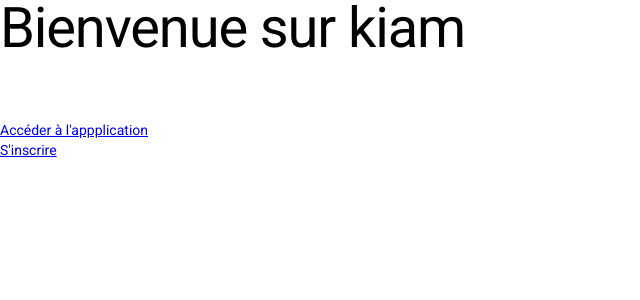
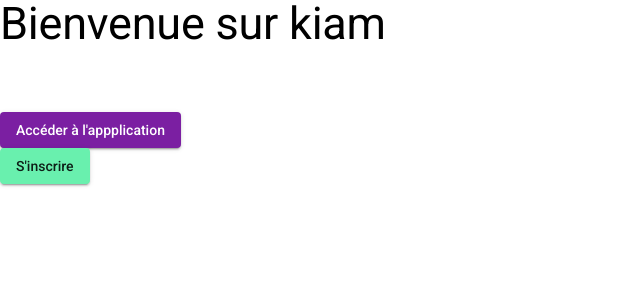
Before and after one commit to trendev/kiam-welcome, an Angular app: page / in a window 1280 px wide. Shown: the top 300 px of the page, without its empty margins (0-640 px from the left). Built offline with nearby package versions, Linux system fonts and the light colour scheme.

Commit message:
create Material Module

```diff
--- a/src/app/app.component.html
+++ b/src/app/app.component.html
@@ -1,11 +1,10 @@
 <div>
-  <h1 class="mat-display-3">Bienvenue sur {{title}}</h1>
+  <h1 class="mat-display-2">Bienvenue sur {{title}}</h1>
 </div>
 <div>
-  <a mat-raised-button href="https://kiam.fr/app/">Accéder à l'appplication</a>
+  <a mat-raised-button color="primary" href="https://kiam.fr/app/">Accéder à l'appplication</a>
 </div>
 <div>
-  <a mat-raised-button href="https://kiam.fr/app/sign-up">S'inscrire</a>
+  <a mat-raised-button color="accent" href="https://kiam.fr/app/sign-up">S'inscrire</a>
 </div>
-
 <router-outlet></router-outlet>
--- a/src/app/app.module.ts
+++ b/src/app/app.module.ts
@@ -4,6 +4,7 @@ import { NgModule } from '@angular/core';
 import { AppRoutingModule } from './app-routing.module';
 import { AppComponent } from './app.component';
 import { BrowserAnimationsModule } from '@angular/platform-browser/animations';
+import { MaterialModule } from './material.module';
 
 @NgModule({
   declarations: [
@@ -12,7 +13,8 @@ import { BrowserAnimationsModule } from '@angular/platform-browser/animations';
   imports: [
     BrowserModule.withServerTransition({ appId: 'serverApp' }),
     AppRoutingModule,
-    BrowserAnimationsModule
+    BrowserAnimationsModule,
+    MaterialModule
   ],
   providers: [],
   bootstrap: [AppComponent]
```
Also changed, not shown: src/app/material.module.ts (added, +17 -0 lines).
